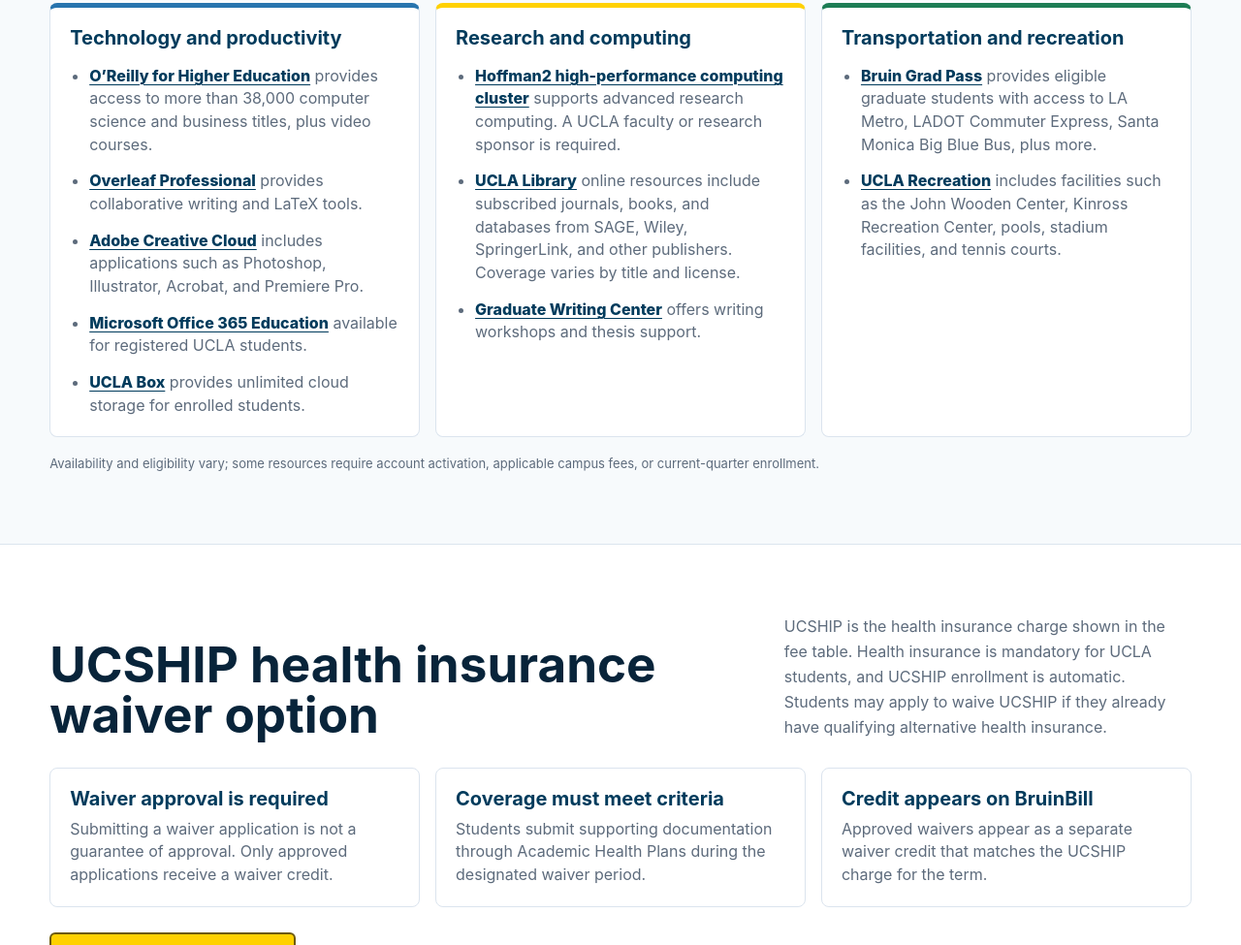
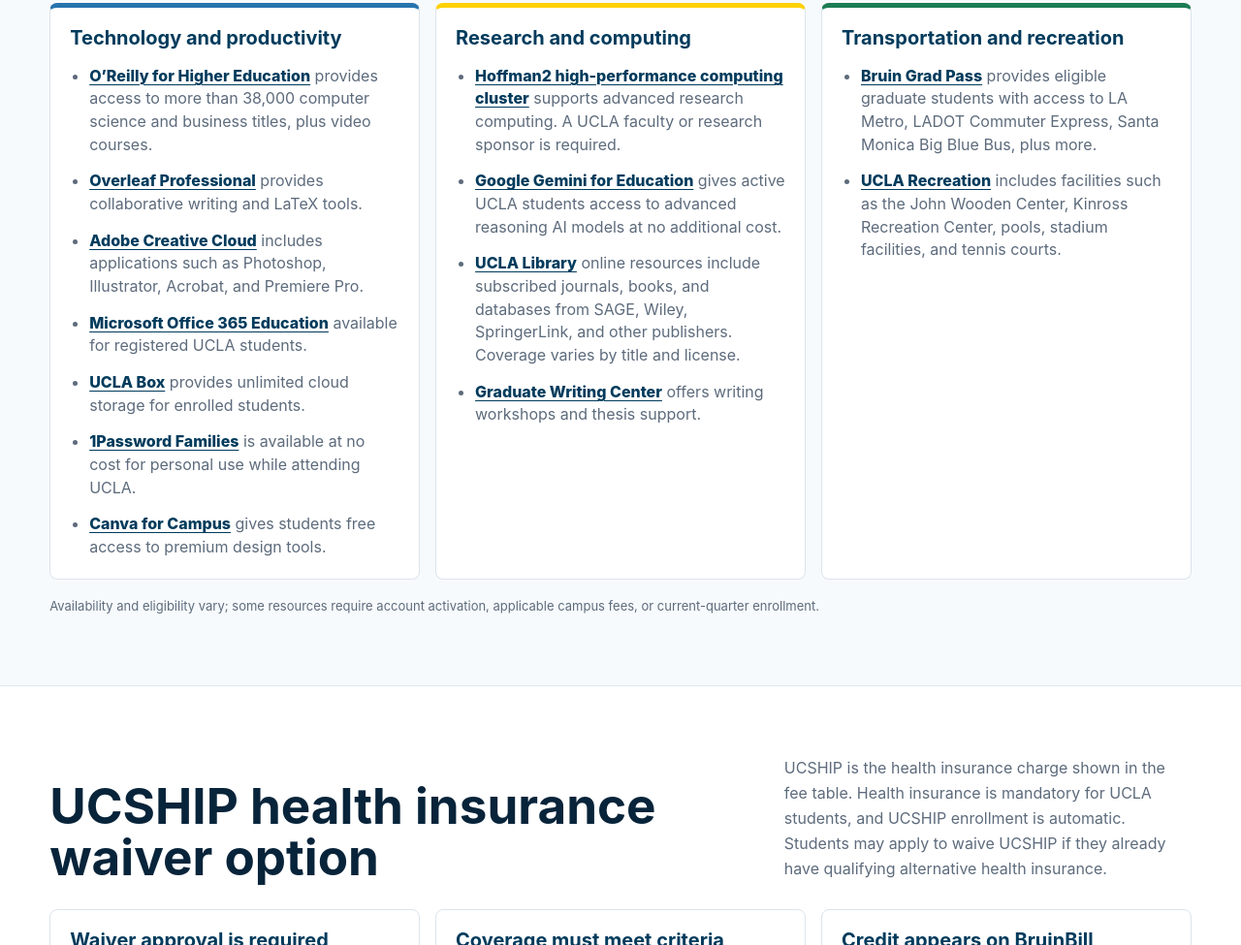
Before and after one commit to ucla-masds/ucla-masds.github.io, a plain HTML site: page cost-of-attendance.html in a window 1280 px wide. Shown: the part 3611-4586 px from the top of the page at 97% size. Drawn offline with Linux system fonts and the light colour scheme.

Commit message:
Add UCLA student software benefits to cost of attendance

```diff
--- a/cost-of-attendance.html
+++ b/cost-of-attendance.html
@@ -130,12 +130,15 @@
             <li><a href="https://dts.ucla.edu/news/ucla-adobe-creative-cloud-software-now-available-students">Adobe Creative Cloud</a> includes applications such as Photoshop, Illustrator, Acrobat, and Premiere Pro.</li>
             <li><a href="https://dts.ucla.edu/products-services/software-downloads">Microsoft Office 365 Education</a> available for registered UCLA students.</li>
             <li><a href="https://dts.ucla.edu/products-services/collaboration-tools/box/individual-box-accounts">UCLA Box</a> provides unlimited cloud storage for enrolled students.</li>
+            <li><a href="https://dts.ucla.edu/products-services/security/1password">1Password Families</a> is available at no cost for personal use while attending UCLA.</li>
+            <li><a href="https://uclaprod2.service-now.com/kb_view.do?sysparm_article=KB0014289">Canva for Campus</a> gives students free access to premium design tools.</li>
           </ul>
         </article>
         <article class="card accent-gold">
           <strong>Research and computing</strong>
           <ul class="resource-list">
             <li><a href="https://www.hoffman2.idre.ucla.edu/About/Mission-and-governance.html">Hoffman2 high-performance computing cluster</a> supports advanced research computing. A UCLA faculty or research sponsor is required.</li>
+            <li><a href="https://dts.ucla.edu/products-services/ai-tools/google-ai">Google Gemini for Education</a> gives active UCLA students access to advanced reasoning AI models at no additional cost.</li>
             <li><a href="https://www.library.ucla.edu/">UCLA Library</a> online resources include subscribed journals, books, and databases from SAGE, Wiley, SpringerLink, and other publishers. Coverage varies by title and license.</li>
             <li><a href="https://gwc.gsrc.ucla.edu/">Graduate Writing Center</a> offers writing workshops and thesis support.</li>
           </ul>
```
